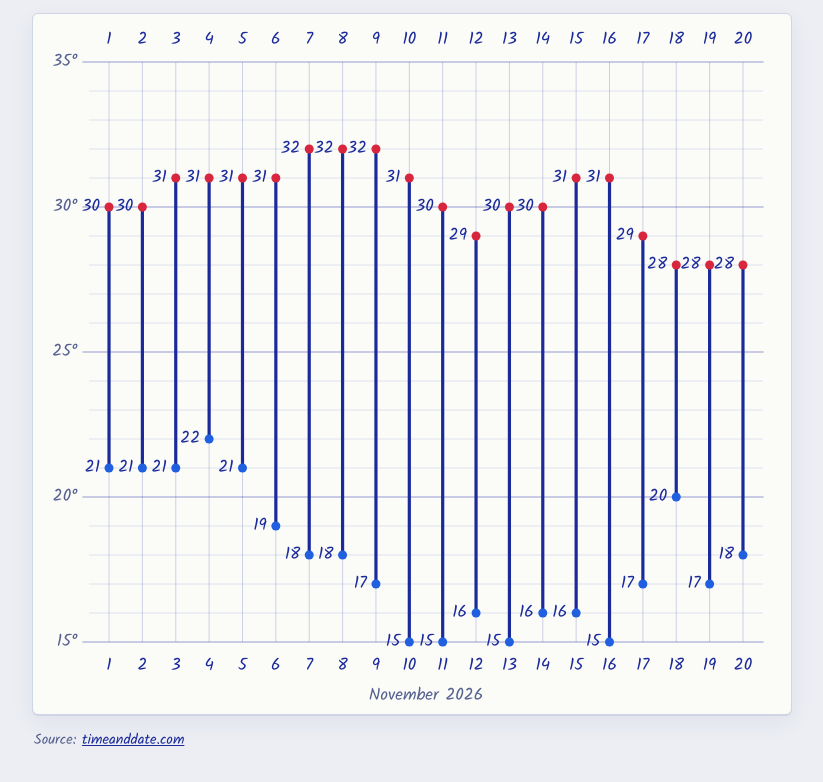
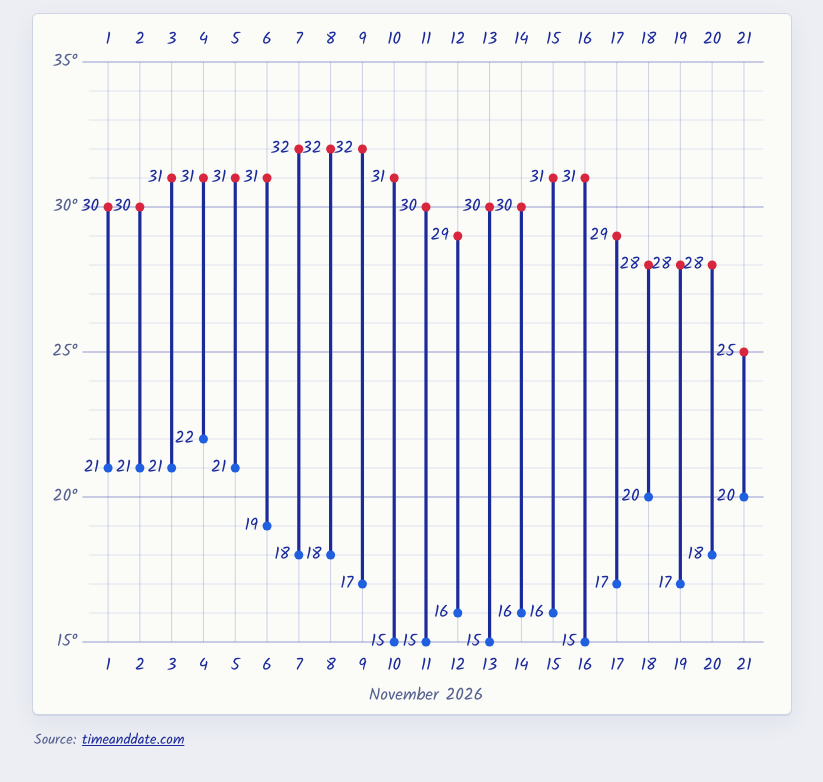
Before and after one commit to asingh44878/temp-nov-2026, a plain HTML site: page index.html in a window 1280 px wide. Shown: the part 94-876 px from the top of the page, without its empty margins (228-1051 px from the left). Drawn offline with nearby package versions, Linux system fonts and the light colour scheme.

Commit message:
Add data for day 21 to the weather data array

```diff
--- a/index.html
+++ b/index.html
@@ -118,7 +118,8 @@
     { day: 17, min: 17, max: 29},
     { day: 18, min: 20, max: 28},
     { day: 19, min: 17, max: 28},
-    { day: 20, min: 18, max: 28}
+    { day: 20, min: 18, max: 28},
+    { day: 21, min: 20, max: 25}
   ];
 
   const Y_MIN = 15, Y_MAX = 35;
```
